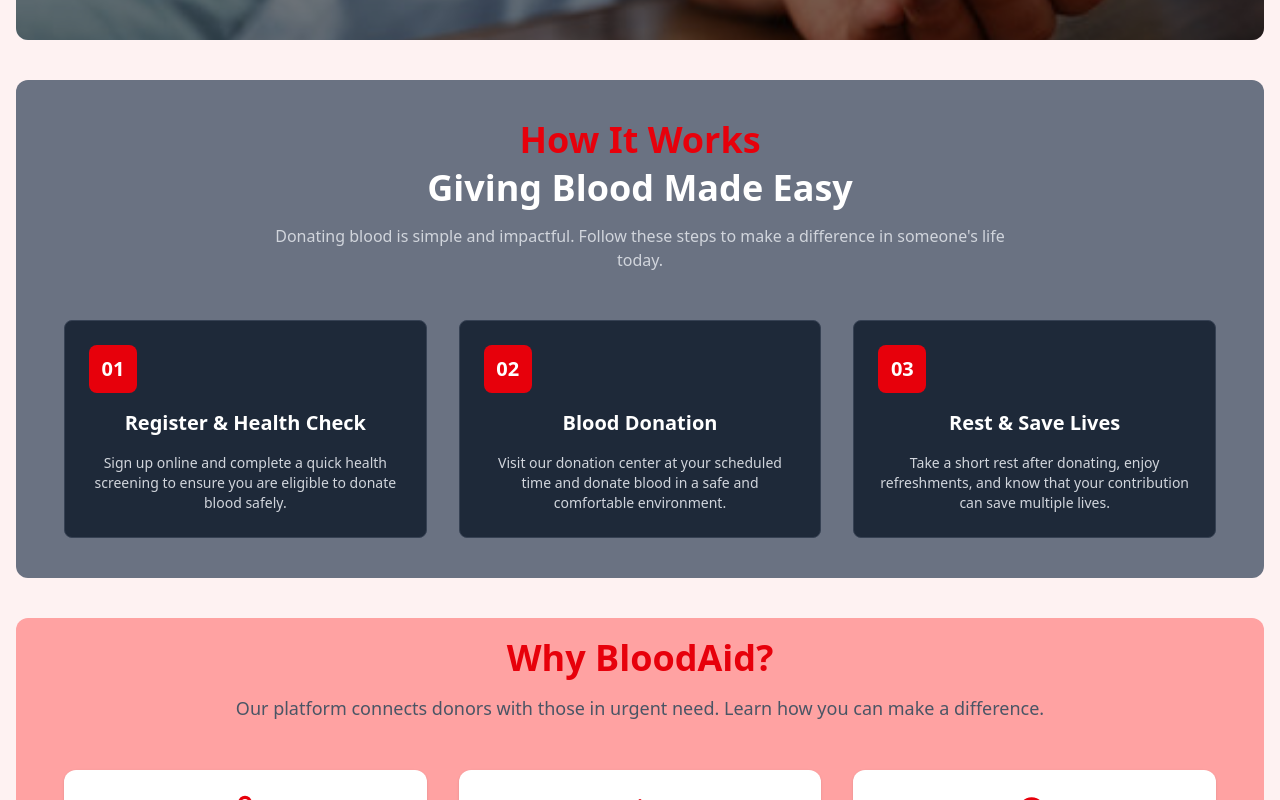
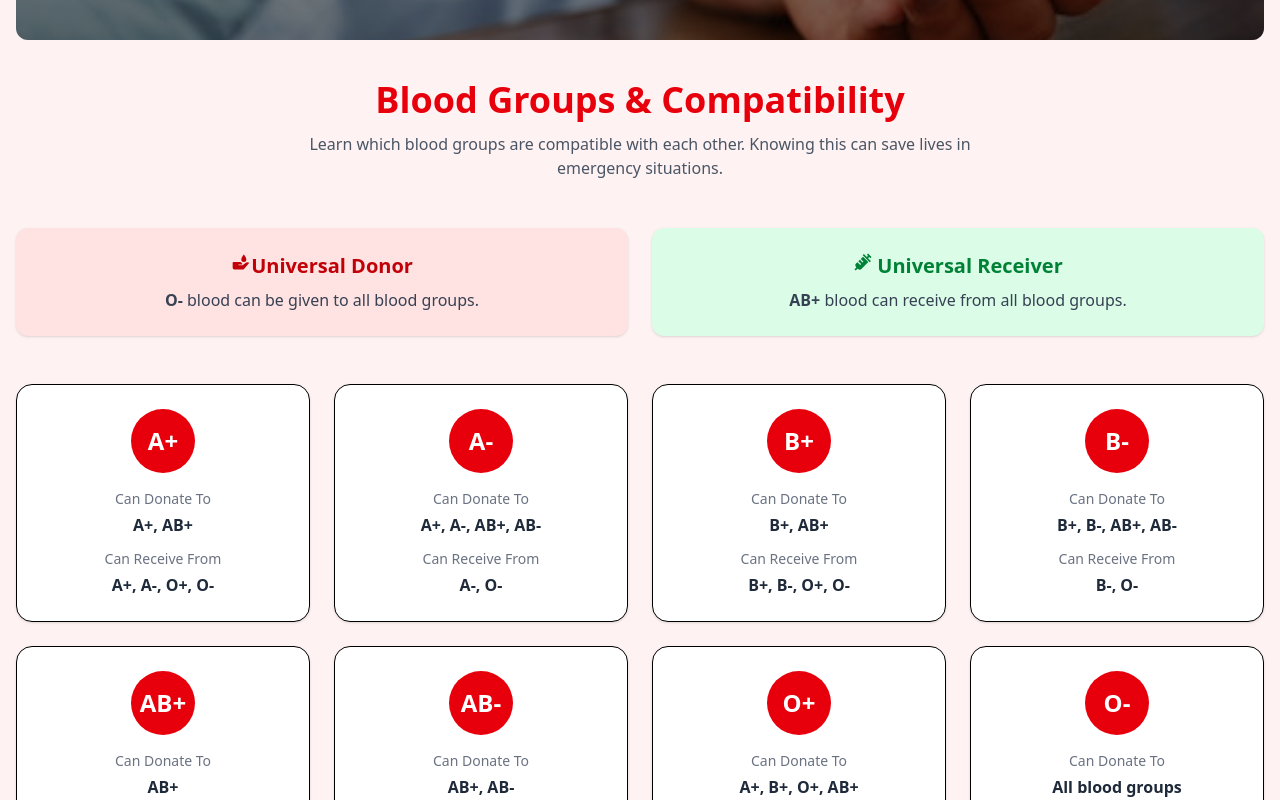
Before and after one commit to marufaakter1947/Blood-Aid, a React (Vite) app: page / in a window 1280 px wide. Shown: the part 600-1400 px from the top of the page. Built offline with nearby package versions, Linux system fonts and the light colour scheme; no server answers.

Commit message:
Added Blood Group section

```diff
--- /dev/null
+++ b/src/Component/BloodGroups.jsx
@@ -0,0 +1,94 @@
+import { BiSolidDonateBlood } from "react-icons/bi";
+import { BiSolidInjection } from "react-icons/bi";
+import { MdOutlineEmergency } from "react-icons/md";
+const bloodGroups = [
+  { type: "A+", give: "A+, AB+", take: "A+, A-, O+, O-" },
+  { type: "A-", give: "A+, A-, AB+, AB-", take: "A-, O-" },
+  { type: "B+", give: "B+, AB+", take: "B+, B-, O+, O-" },
+  { type: "B-", give: "B+, B-, AB+, AB-", take: "B-, O-" },
+  { type: "AB+", give: "AB+", take: "All blood groups" },
+  { type: "AB-", give: "AB+, AB-", take: "A-, B-, AB-, O-" },
+  { type: "O+", give: "A+, B+, O+, AB+", take: "O+, O-" },
+  { type: "O-", give: "All blood groups", take: "O-" },
+];
+
+const BloodGroups = () => {
+  return (
+    <section className="bg-red-50 pt-10">
+      <div className="max-w-7xl mx-auto px-4">
+
+        {/* Section Header */}
+        <div className="text-center mb-12">
+          <h2 className="text-4xl font-bold text-red-600 mb-3">
+            Blood Groups & Compatibility
+          </h2>
+          <p className="text-gray-600 max-w-2xl mx-auto">
+            Learn which blood groups are compatible with each other. Knowing
+            this can save lives in emergency situations.
+          </p>
+        </div>
+
+        {/* Universal Info */}
+        <div className="grid md:grid-cols-2 gap-6 mb-12">
+          <div className="p-6 rounded-xl bg-red-100 text-center shadow">
+            <h3 className="text-xl font-semibold text-red-700 mb-2 flex justify-center align-center">
+              <BiSolidDonateBlood /> Universal Donor
+            </h3>
+            <p className="text-gray-700">
+              <span className="font-bold">O-</span> blood can be given to all
+              blood groups.
+            </p>
+          </div>
+
+          <div className="p-6 rounded-xl bg-green-100 text-center shadow">
+            <h3 className="text-xl font-semibold text-green-700 mb-2 flex justify-center align-center gap-1">
+              <BiSolidInjection /> Universal Receiver
+            </h3>
+            <p className="text-gray-700">
+              <span className="font-bold">AB+</span> blood can receive from all
+              blood groups.
+            </p>
+          </div>
+        </div>
+
+        {/* Blood Group Cards */}
+        <div className="grid sm:grid-cols-2 md:grid-cols-3 lg:grid-cols-4 gap-6">
+          {bloodGroups.map((group, index) => (
+            <div
+              key={index}
+              className="bg-white rounded-2xl shadow hover:shadow-lg transition p-6 text-center border"
+            >
+              <div className="w-16 h-16 mx-auto mb-4 flex items-center justify-center rounded-full bg-red-600 text-white text-2xl font-bold">
+                {group.type}
+              </div>
+
+              <p className="text-sm text-gray-500 mb-1">Can Donate To</p>
+              <p className="font-semibold text-gray-800 mb-3">
+                {group.give}
+              </p>
+
+              <p className="text-sm text-gray-500 mb-1">Can Receive From</p>
+              <p className="font-semibold text-gray-800">
+                {group.take}
+              </p>
+            </div>
+          ))}
+        </div>
+
+        {/* Emergency Note */}
+        <div className="mt-12 text-center bg-red-600 text-white p-6 rounded-xl">
+          <h3 className="text-xl font-semibold mb-2 flex justify-center align-center gap-1">
+            <MdOutlineEmergency /> Emergency Awareness
+          </h3>
+          <p>
+            In critical emergencies, O- blood is often used when the patient’s
+            blood type is unknown. Donate blood, save lives.
+          </p>
+        </div>
+
+      </div>
+    </section>
+  );
+};
+
+export default BloodGroups;
--- a/src/Pages/Home/Home.jsx
+++ b/src/Pages/Home/Home.jsx
@@ -1,6 +1,7 @@
 // import Plants from '../../components/Home/Plants'
 
 import Banner from "../../Component/Banner/Banner"
+import BloodGroups from "../../Component/BloodGroups"
 import ContactUs from "../../Component/ContactUs/ContactUs"
 import Featured from "../../Component/Featured/Featured"
 import HowItWorks from "../../Component/HowItWorks/HowItWorks"
@@ -12,7 +13,8 @@
       {/* <Plants /> */}
       {/* More components */}
       <Banner></Banner>
-      <HowItWorks></HowItWorks>
+      <BloodGroups></BloodGroups>
+       <HowItWorks></HowItWorks>
       <Featured></Featured>
       <ContactUs></ContactUs>
       <Testimonials></Testimonials>
```
